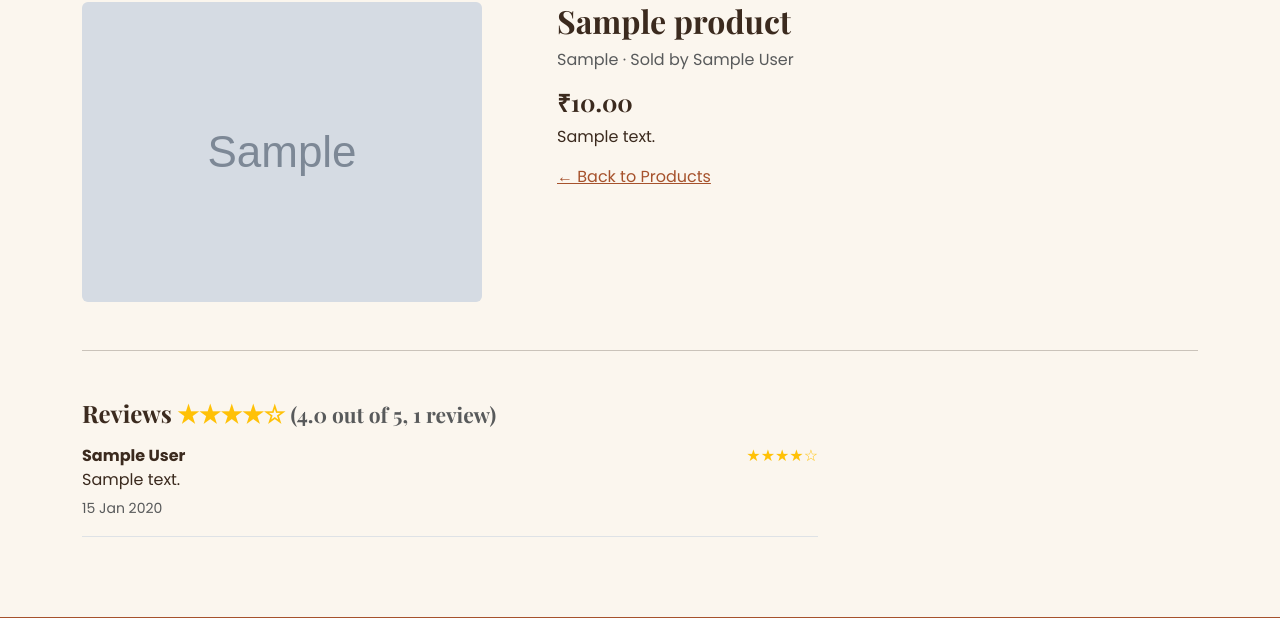
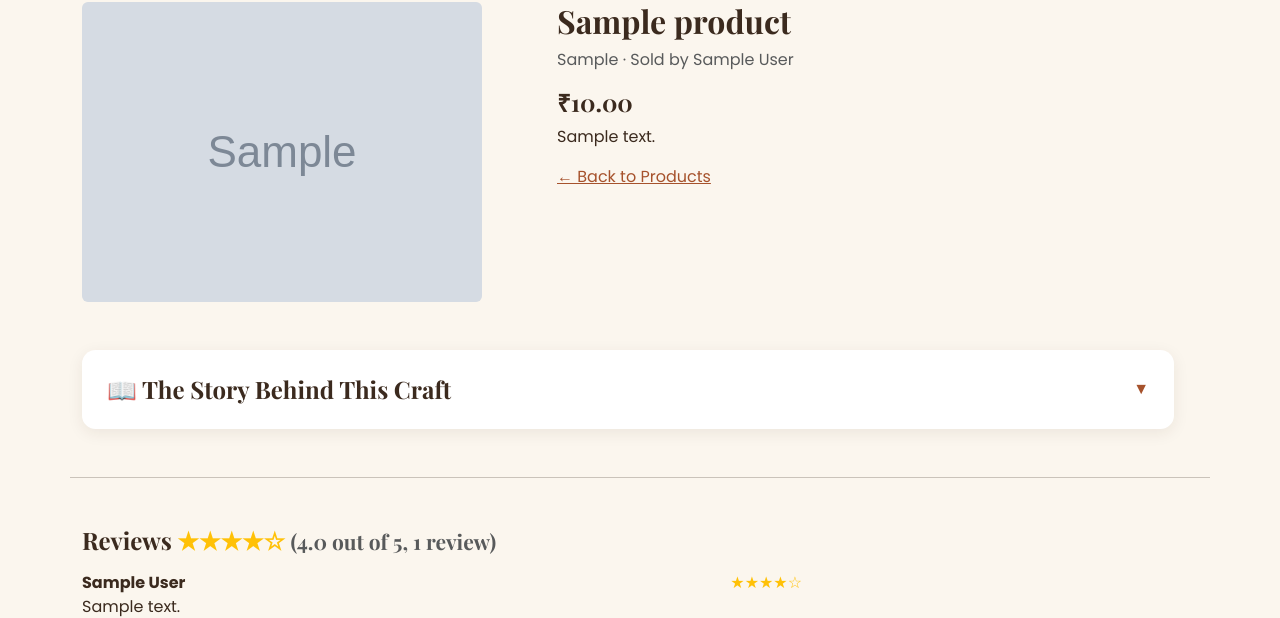
Before and after one commit to Tanwi20024/rural-artisan-marketplace, a Flask app: page /products/1 in a window 1280 px wide. Shown: the part 78-696 px from the top of the page. Run offline with Flask 3, Linux system fonts and the light colour scheme; tables that the repository leaves empty hold one stand-in row (values such as "Sample post"); grey boxes marked "Sample" are stand-in pictures.

Commit message:
Phase B Module 5: Add Story Behind This Craft section to product detail

```diff
--- a/blueprints/products/routes.py
+++ b/blueprints/products/routes.py
@@ -82,7 +82,11 @@ def add_product():
             category=form.category.data,
             description=form.description.data,
             price=form.price.data,
-            image_filename=image_filename
+            image_filename=image_filename,
+            story=form.story.data,
+            artisan_message=form.artisan_message.data,
+            origin_region=form.origin_region.data,
+            video_url=form.video_url.data
         )
         db.session.add(new_product)
         db.session.commit()
@@ -109,6 +113,10 @@ def edit_product(product_id):
         product.category = form.category.data
         product.description = form.description.data
         product.price = form.price.data
+        product.story = form.story.data
+        product.artisan_message = form.artisan_message.data
+        product.origin_region = form.origin_region.data
+        product.video_url = form.video_url.data
 
         if form.image.data:
             new_image = save_product_image(form.image.data)
--- a/forms.py
+++ b/forms.py
@@ -48,6 +48,12 @@ class ProductForm(FlaskForm):
     description = TextAreaField('Description', validators=[Length(max=1000)])
     price = DecimalField('Price (₹)', validators=[DataRequired(), NumberRange(min=1)])
     image = FileField('Product Image', validators=[FileAllowed(['png', 'jpg', 'jpeg'], 'Images only!')])
+
+    story = TextAreaField('The Story Behind This Craft', validators=[Length(max=2000)])
+    artisan_message = TextAreaField('A Message From You (Optional)', validators=[Length(max=1000)])
+    origin_region = StringField('Region of Origin', validators=[Length(max=150)])
+    video_url = StringField('YouTube Video URL (Optional)', validators=[Length(max=255)])
+
     submit = SubmitField('Save Product')
 
 class ProfileForm(FlaskForm):
--- a/static/css/style.css
+++ b/static/css/style.css
@@ -358,3 +358,27 @@ a:hover {
     opacity: 1;
     transform: translateY(0);
 }
+
+
+/* Story section */
+
+.story-card {
+    background-color: var(--color-surface);
+}
+
+.story-toggle-icon {
+    transition: transform 0.3s ease;
+    color: var(--color-primary);
+}
+
+[aria-expanded="true"] .story-toggle-icon {
+    transform: rotate(180deg);
+}
+
+.artisan-quote {
+    border-left: 3px solid var(--color-secondary);
+    padding-left: 1rem;
+    font-style: italic;
+    color: var(--color-text-muted);
+    margin: 1rem 0;
+}
--- a/templates/about.html
+++ b/templates/about.html
@@ -3,6 +3,7 @@
 <div class="row justify-content-center">
     <div class="col-md-8">
         <h2 class="mb-4">About Us</h2>
+
 
         <img src="{{ url_for('static', filename='images/about-craft.jpg') }}" class="img-fluid rounded mb-4" alt="Rural artisan craft">
 
--- a/templates/products/product_detail.html
+++ b/templates/products/product_detail.html
@@ -9,6 +9,7 @@
         </div>
         {% endif %}
     </div>
+
     <div class="col-md-7">
         <h2>{{ product.name }}</h2>
         <p class="text-muted">{{ product.category }} · Sold by {{ product.artisan.name }}</p>
@@ -30,7 +31,36 @@
             <a href="{{ url_for('products.list_products') }}">&larr; Back to Products</a>
         </div>
     </div>
+    {% if product.story or product.artisan_message %}
+    <div class="row mt-5">
+        <div class="col-12">
+            <div class="card p-4 story-card">
+                <button class="btn btn-link text-decoration-none p-0 d-flex justify-content-between align-items-center w-100" type="button" data-bs-toggle="collapse" data-bs-target="#storySection">
+                    <h4 class="mb-0">📖 The Story Behind This Craft</h4>
+                    <span class="story-toggle-icon">▼</span>
+                </button>
+
+                <div class="collapse mt-3" id="storySection">
+                    {% if product.origin_region %}
+                    <p class="text-muted mb-2"><strong>Origin:</strong> {{ product.origin_region }}</p>
+                    {% endif %} {% if product.story %}
+                    <p>{{ product.story }}</p>
+                    {% endif %} {% if product.artisan_message %}
+                    <blockquote class="artisan-quote">
+                        "{{ product.artisan_message }}"
+                        <footer class="blockquote-footer mt-1">{{ product.artisan.name }}</footer>
+                    </blockquote>
+                    {% endif %} {% if product.video_url %}
+                    <div class="ratio ratio-16x9 mt-3">
+                        <iframe src="{{ product.video_url.replace('watch?v=', 'embed/') }}" title="Craft video" allowfullscreen></iframe>
                     </div>
+                    {% endif %}
+                </div>
+            </div>
+        </div>
+    </div>
+    {% endif %}
+
     <hr class="my-5">
 
     <div class="row">
```
Also changed, not shown: migrations/versions/bd7b44d2db05_add_story_fields_to_product_for_craft_.py (added, +38 -0 lines), models.py (+8 -0 lines), templates/products/add_edit_product.html (+19 -0 lines), 1 other file. Lines whose indentation alone changed are shown as unchanged.
